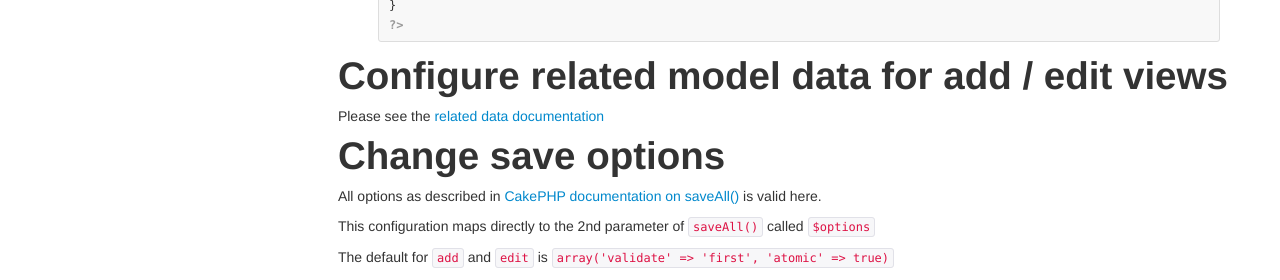
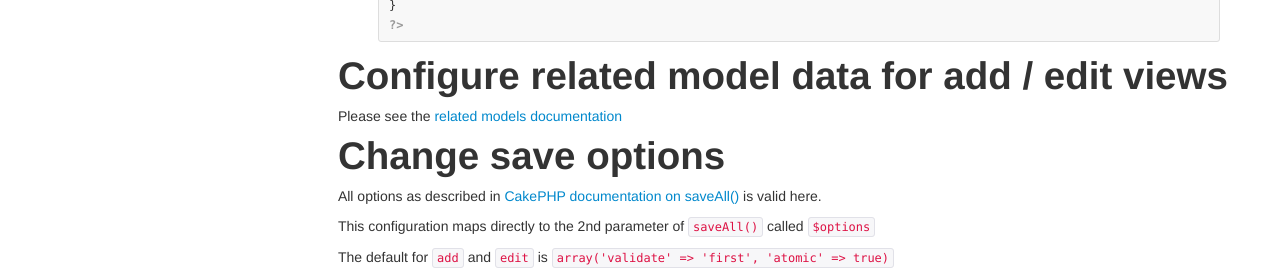
Before and after one commit to FriendsOfCake/crud, a Jekyll site: the page built from docs/configuration.md, in a window 1280 px wide and 900 px high, scrolled down 7432 px. Shown: the part 152-432 px from the top of the window. Built offline with Jekyll 4.4.1, drawn with Linux system fonts in a browser that asks for light colours; nearby versions of some CDN libraries; comment, search, counter and statistics services are not loaded.

Commit message:
Fixing broken link

```diff
--- a/docs/configuration.md
+++ b/docs/configuration.md
@@ -391,7 +391,7 @@
 
 # Configure related model data for add / edit views
 
-Please see the [related data documentation]({{site.url}}/docs/listeners/related-data.html)
+Please see the [related models documentation]({{site.url}}/docs/listeners/related-models.html)
 
 # Change save options
 
```
